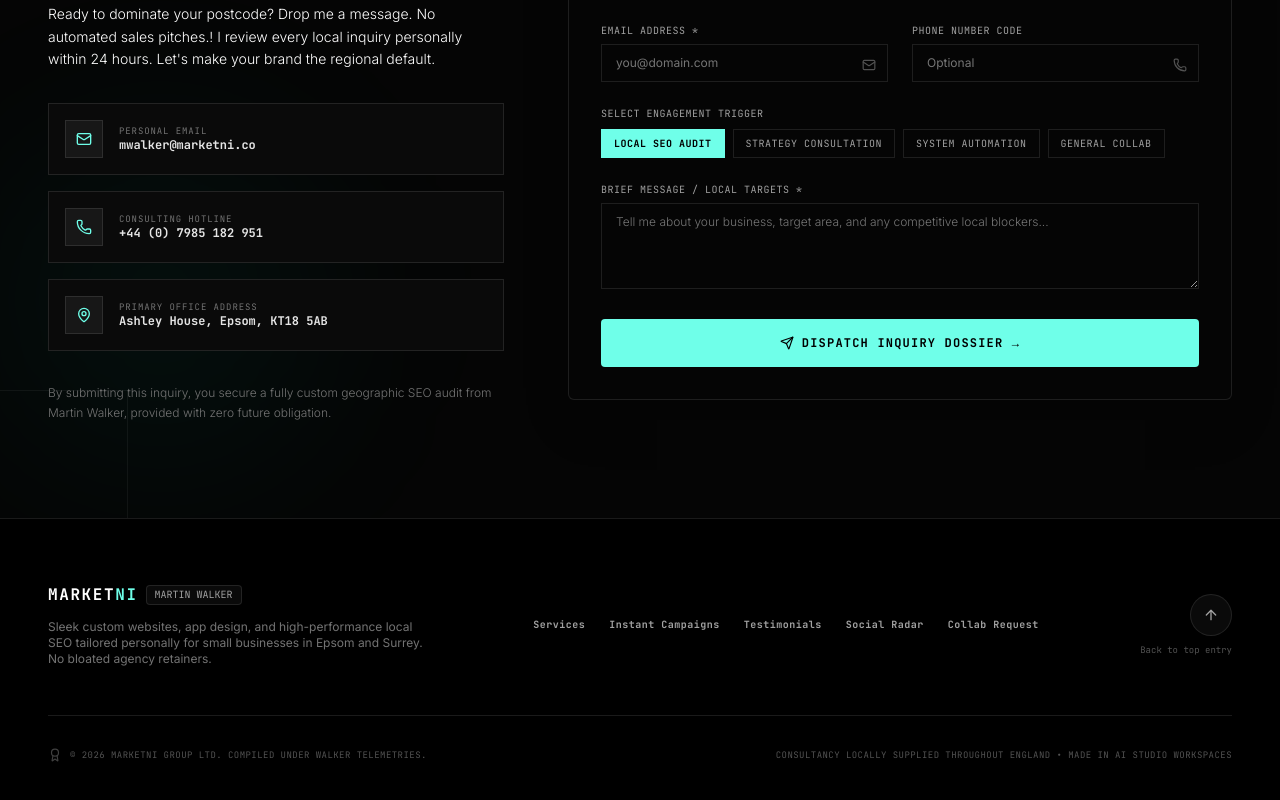
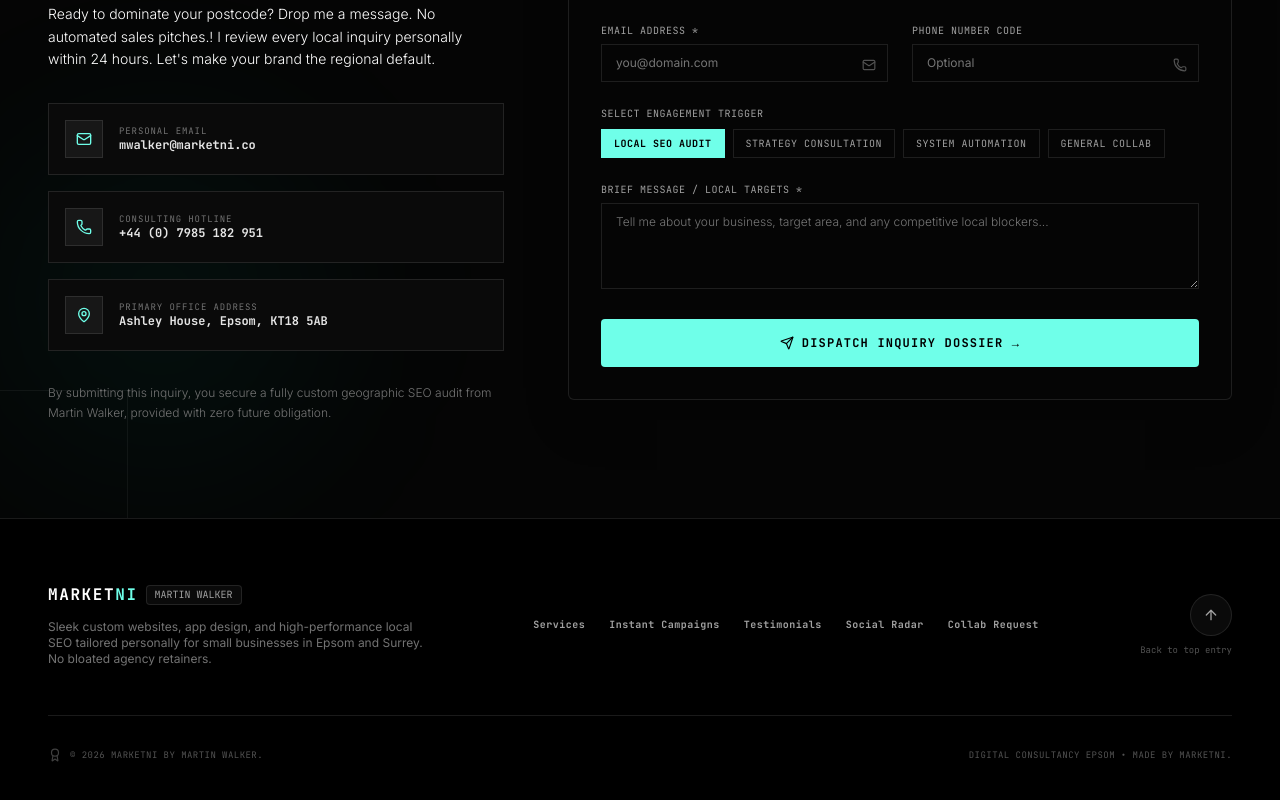
Before and after one commit to Teezi-App/marketni, a React (Vite) app: page / in a window 1280 px wide. Shown: the part 6946-7746 px from the top of the page. Built offline with nearby package versions, Linux system fonts and the light colour scheme.

Commit message:
style: update footer branding information
Refined the footer copyright and consultancy location details to better reflect the Marketni brand identity.

```diff
--- a/src/App.tsx
+++ b/src/App.tsx
@@ -114,10 +114,10 @@ export default function App() {
         <div className="max-w-7xl mx-auto border-t border-white/10 mt-12 pt-8 flex flex-col sm:flex-row justify-between items-center gap-4 text-neutral-600 text-[9px] uppercase tracking-wider">
           <div className="flex items-center space-x-2">
             <Award className="w-3.5 h-3.5 text-neutral-700" />
-            <span>&copy; {new Date().getFullYear()} Marketni Group Ltd. Compiled under Walker Telemetries.</span>
+            <span>&copy; {new Date().getFullYear()} Marketni by Martin Walker.</span>
           </div>
           <div>
-            <span>Consultancy locally supplied throughout England &bull; Made in AI Studio Workspaces</span>
+            <span>Digital Consultancy Epsom &bull; Made by Marketni.</span>
           </div>
         </div>
       </footer>
```
